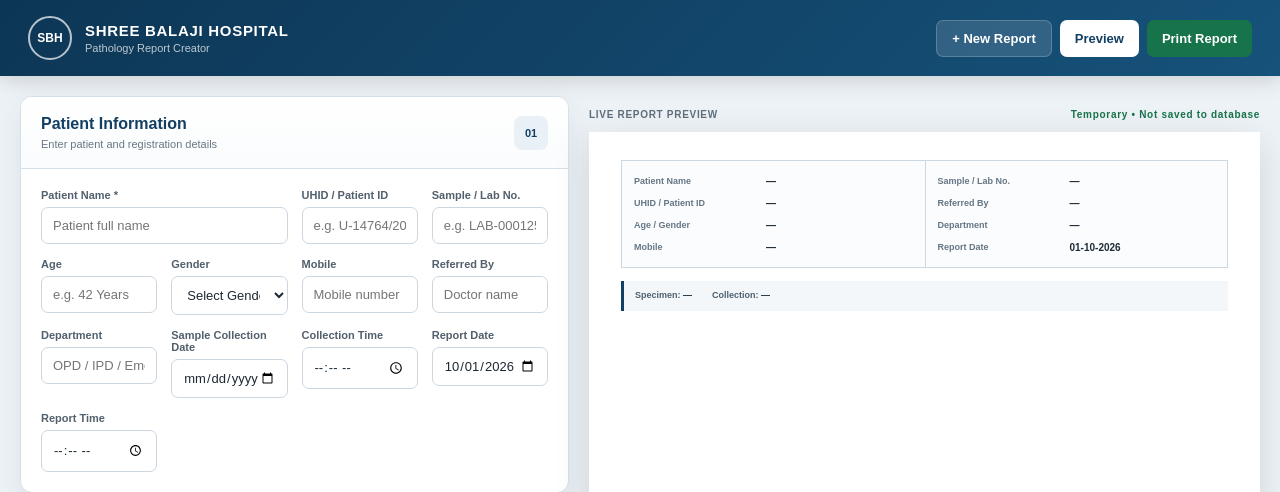
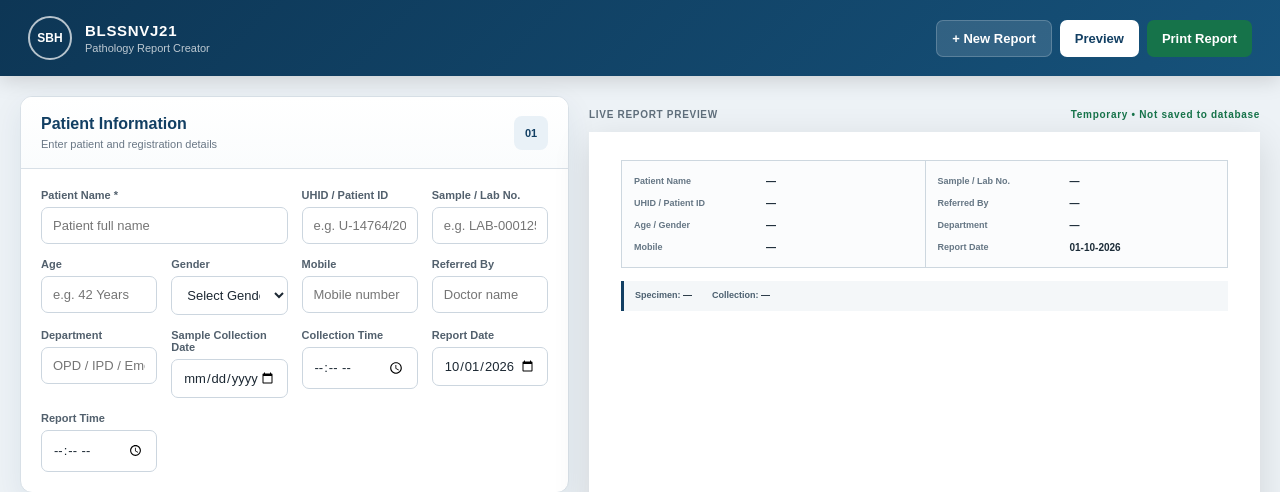
Before and after one commit to shreebalaji767/PATHOLOGY-REPORT-APP, a Flask app: page / in a window 1280 px wide. Shown: the top 492 px of the page. Run offline with Flask 3, Linux system fonts and the light colour scheme.

Commit message:
Replace hospital header name with BLSSNVJ21

```diff
--- a/templates/index.html
+++ b/templates/index.html
@@ -55,7 +55,7 @@
             <div class="brand-text">
 
                 <div class="brand-title">
-                    SHREE BALAJI HOSPITAL
+                    BLSSNVJ21
                 </div>
 
                 <div class="brand-subtitle">
```
